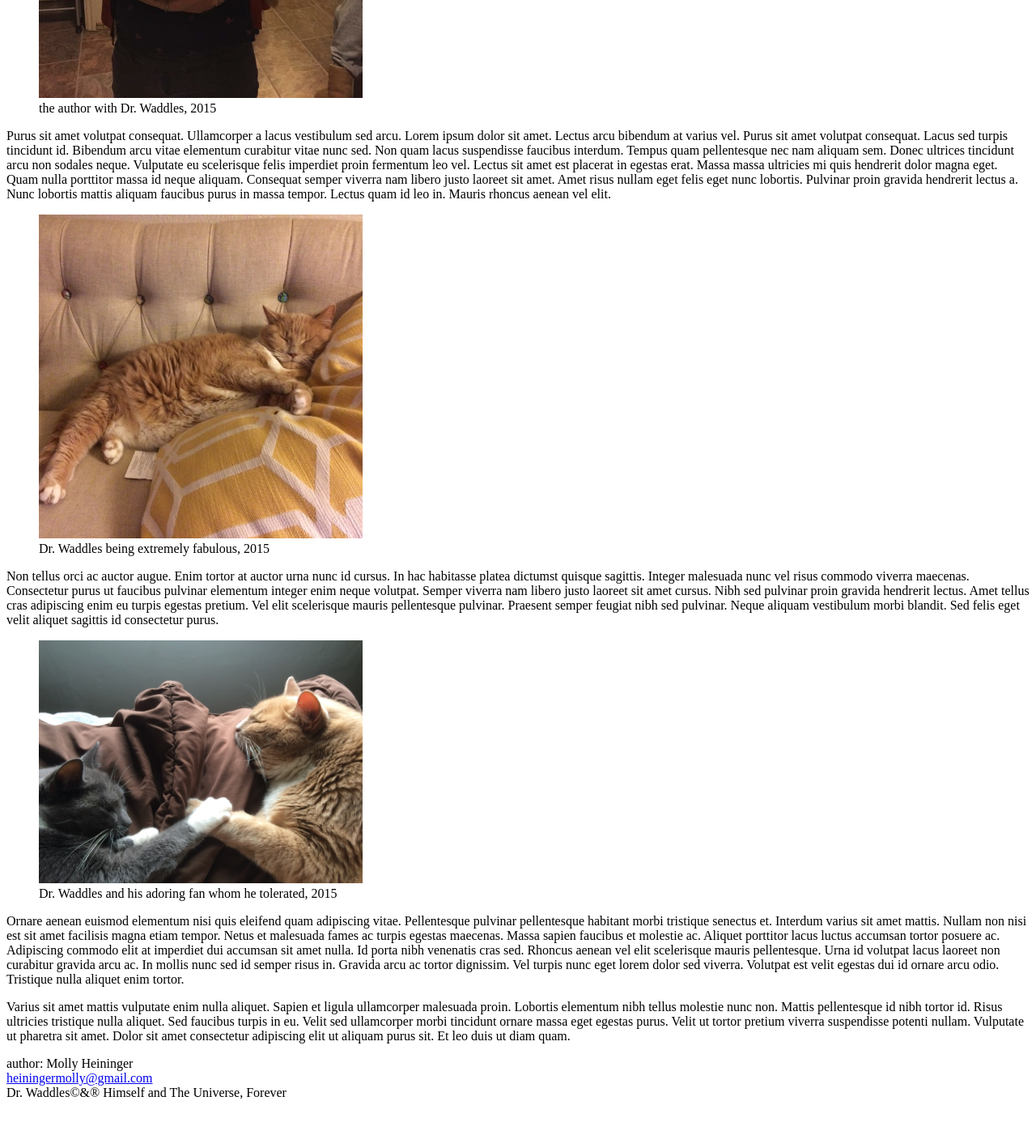
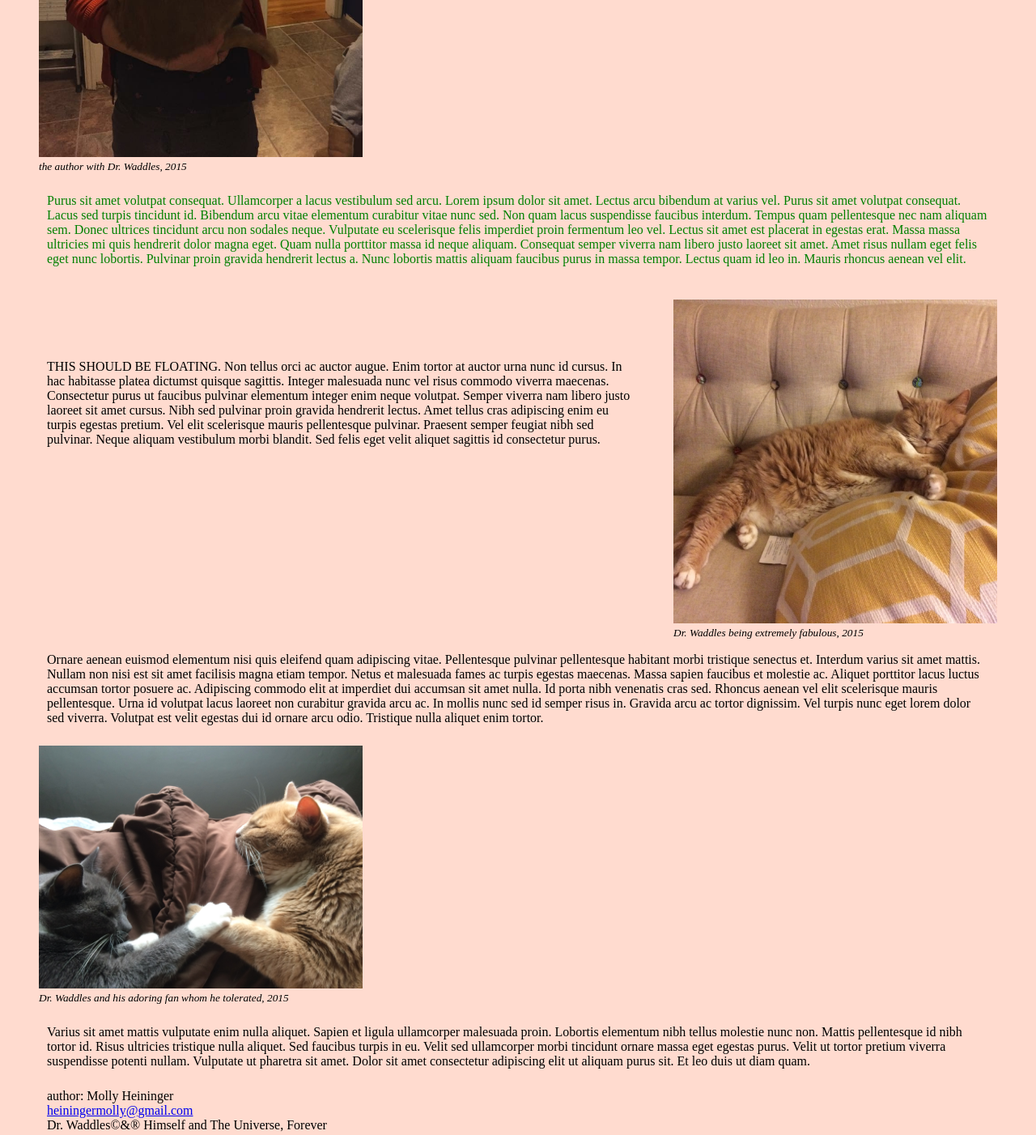
Before and after one commit to STL-WomenPlus-WebDev-March2023/js-assignment-4-html-me-something-heiningermolly, a website: page index.html in a window 1280 px wide. Shown: the part 580-1982 px from the top of the page at 81% size. Before the commit the page ends 1955 px from the top, so only its background shows below. Drawn offline with Linux system fonts and the light colour scheme.

Commit message:
added class and id designations to HTML script

```diff
--- a/index.html
+++ b/index.html
@@ -1,32 +1,36 @@
 <!DOCTYPE html>
 <html>
    <head>
+      <link rel="stylesheet" href="styles.css">
       <title>Dr. Waddles: A Small and Wonderful Retrospective of a Fat and Wonderful Boy</title>
    </head>
    <body>
       <header>
-         <h1>PAGING DR. WADDLES: A FABULOUS BOY</h1>
+         <h1 id="mainHeading">PAGING DR. WADDLES: A FABULOUS BOY</h1>
          </header>
       <main>
          <article>
       <p>Lorem ipsum dolor sit amet, consectetur adipiscing elit, sed do eiusmod tempor incididunt ut labore et dolore magna aliqua. Leo urna molestie at elementum eu facilisis sed. Feugiat vivamus at augue eget. Faucibus scelerisque eleifend donec pretium vulputate sapien nec sagittis aliquam. Tellus rutrum tellus pellentesque eu tincidunt tortor aliquam nulla. Imperdiet massa tincidunt nunc pulvinar sapien et. Rutrum tellus pellentesque eu tincidunt tortor aliquam nulla facilisi. Arcu bibendum at varius vel pharetra vel turpis nunc. Bibendum ut tristique et egestas quis ipsum suspendisse ultrices. Senectus et netus et malesuada fames ac turpis egestas sed.</p>
       <figure>
          <img src="./images/IMG_9012.jpeg" width="400" height="auto">
-         <figcaption>the author with Dr. Waddles, 2015</figcaption>
+         <figcaption class="caption">the author with Dr. Waddles, 2015</figcaption>
          </figure>
 
-      <p>Purus sit amet volutpat consequat. Ullamcorper a lacus vestibulum sed arcu. Lorem ipsum dolor sit amet. Lectus arcu bibendum at varius vel. Purus sit amet volutpat consequat. Lacus sed turpis tincidunt id. Bibendum arcu vitae elementum curabitur vitae nunc sed. Non quam lacus suspendisse faucibus interdum. Tempus quam pellentesque nec nam aliquam sem. Donec ultrices tincidunt arcu non sodales neque. Vulputate eu scelerisque felis imperdiet proin fermentum leo vel. Lectus sit amet est placerat in egestas erat. Massa massa ultricies mi quis hendrerit dolor magna eget. Quam nulla porttitor massa id neque aliquam. Consequat semper viverra nam libero justo laoreet sit amet. Amet risus nullam eget felis eget nunc lobortis. Pulvinar proin gravida hendrerit lectus a. Nunc lobortis mattis aliquam faucibus purus in massa tempor. Lectus quam id leo in. Mauris rhoncus aenean vel elit.</p>
-      <figure>
+      <p id="testP" class="funParagraph">Purus sit amet volutpat consequat. Ullamcorper a lacus vestibulum sed arcu. Lorem ipsum dolor sit amet. Lectus arcu bibendum at varius vel. Purus sit amet volutpat consequat. Lacus sed turpis tincidunt id. Bibendum arcu vitae elementum curabitur vitae nunc sed. Non quam lacus suspendisse faucibus interdum. Tempus quam pellentesque nec nam aliquam sem. Donec ultrices tincidunt arcu non sodales neque. Vulputate eu scelerisque felis imperdiet proin fermentum leo vel. Lectus sit amet est placerat in egestas erat. Massa massa ultricies mi quis hendrerit dolor magna eget. Quam nulla porttitor massa id neque aliquam. Consequat semper viverra nam libero justo laoreet sit amet. Amet risus nullam eget felis eget nunc lobortis. Pulvinar proin gravida hendrerit lectus a. Nunc lobortis mattis aliquam faucibus purus in massa tempor. Lectus quam id leo in. Mauris rhoncus aenean vel elit.</p>
+      <figure id="divImg1">
          <img src="./images/IMG_9348.jpeg" width="400" height=auto>
-         <figcaption>Dr. Waddles being extremely fabulous, 2015</figcaption>
+         <figcaption class="caption">Dr. Waddles being extremely fabulous, 2015</figcaption>
          </figure>
-      <p>Non tellus orci ac auctor augue. Enim tortor at auctor urna nunc id cursus. In hac habitasse platea dictumst quisque sagittis. Integer malesuada nunc vel risus commodo viverra maecenas. Consectetur purus ut faucibus pulvinar elementum integer enim neque volutpat. Semper viverra nam libero justo laoreet sit amet cursus. Nibh sed pulvinar proin gravida hendrerit lectus. Amet tellus cras adipiscing enim eu turpis egestas pretium. Vel elit scelerisque mauris pellentesque pulvinar. Praesent semper feugiat nibh sed pulvinar. Neque aliquam vestibulum morbi blandit. Sed felis eget velit aliquet sagittis id consectetur purus.</p>
-      <figure>
+      <p id="div1">THIS SHOULD BE FLOATING. Non tellus orci ac auctor augue. Enim tortor at auctor urna nunc id cursus. In hac habitasse platea dictumst quisque sagittis. Integer malesuada nunc vel risus commodo viverra maecenas. Consectetur purus ut faucibus pulvinar elementum integer enim neque volutpat. Semper viverra nam libero justo laoreet sit amet cursus. Nibh sed pulvinar proin gravida hendrerit lectus. Amet tellus cras adipiscing enim eu turpis egestas pretium. Vel elit scelerisque mauris pellentesque pulvinar. Praesent semper feugiat nibh sed pulvinar. Neque aliquam vestibulum morbi blandit. Sed felis eget velit aliquet sagittis id consectetur purus.</p>
+
+      <p id="div2">Ornare aenean euismod elementum nisi quis eleifend quam adipiscing vitae. Pellentesque pulvinar pellentesque habitant morbi tristique senectus et. Interdum varius sit amet mattis. Nullam non nisi est sit amet facilisis magna etiam tempor. Netus et malesuada fames ac turpis egestas maecenas. Massa sapien faucibus et molestie ac. Aliquet porttitor lacus luctus accumsan tortor posuere ac. Adipiscing commodo elit at imperdiet dui accumsan sit amet nulla. Id porta nibh venenatis cras sed. Rhoncus aenean vel elit scelerisque mauris pellentesque. Urna id volutpat lacus laoreet non curabitur gravida arcu ac. In mollis nunc sed id semper risus in. Gravida arcu ac tortor dignissim. Vel turpis nunc eget lorem dolor sed viverra. Volutpat est velit egestas dui id ornare arcu odio. Tristique nulla aliquet enim tortor.</p>
+
+      <p><figure id="divImg2">
          <img src="./images/IMG_9518.jpeg" width="400" height=auto>
-         <figcaption>Dr. Waddles and his adoring fan whom he tolerated, 2015</figcaption>
-      </figure>
+         <figcaption class="caption">Dr. Waddles and his adoring fan whom he tolerated, 2015</figcaption>
+      </figure></p>
 
-      <p>Ornare aenean euismod elementum nisi quis eleifend quam adipiscing vitae. Pellentesque pulvinar pellentesque habitant morbi tristique senectus et. Interdum varius sit amet mattis. Nullam non nisi est sit amet facilisis magna etiam tempor. Netus et malesuada fames ac turpis egestas maecenas. Massa sapien faucibus et molestie ac. Aliquet porttitor lacus luctus accumsan tortor posuere ac. Adipiscing commodo elit at imperdiet dui accumsan sit amet nulla. Id porta nibh venenatis cras sed. Rhoncus aenean vel elit scelerisque mauris pellentesque. Urna id volutpat lacus laoreet non curabitur gravida arcu ac. In mollis nunc sed id semper risus in. Gravida arcu ac tortor dignissim. Vel turpis nunc eget lorem dolor sed viverra. Volutpat est velit egestas dui id ornare arcu odio. Tristique nulla aliquet enim tortor.</p>
+
 
       <p>Varius sit amet mattis vulputate enim nulla aliquet. Sapien et ligula ullamcorper malesuada proin. Lobortis elementum nibh tellus molestie nunc non. Mattis pellentesque id nibh tortor id. Risus ultricies tristique nulla aliquet. Sed faucibus turpis in eu. Velit sed ullamcorper morbi tincidunt ornare massa eget egestas purus. Velit ut tortor pretium viverra suspendisse potenti nullam. Vulputate ut pharetra sit amet. Dolor sit amet consectetur adipiscing elit ut aliquam purus sit. Et leo duis ut diam quam.</p>
       </article>
```
